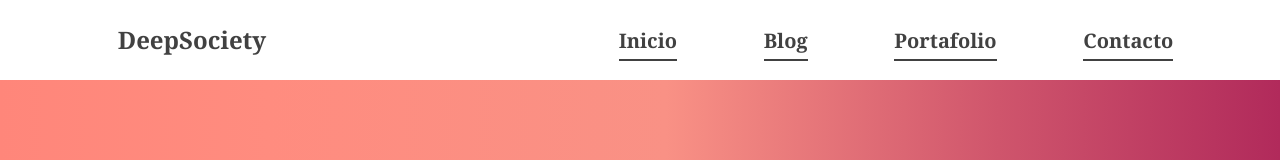
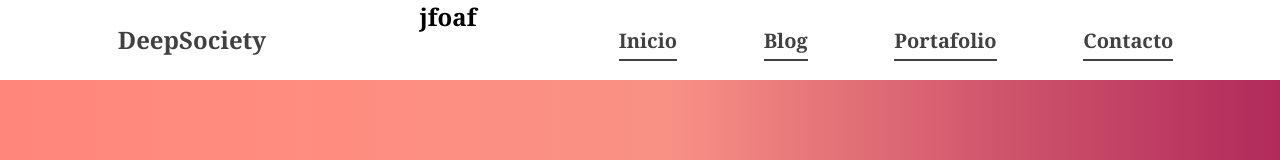
Before and after one commit to Chainsmoker/menu-responsivo-animado, a plain HTML site: page index.html in a window 1280 px wide. Shown: the top 160 px of the page. Drawn offline with Linux system fonts and the light colour scheme.

Commit message:
Update index.html

```diff
--- a/index.html
+++ b/index.html
@@ -15,6 +15,7 @@
             <div class="nav-logo">
                 <h1>DeepSociety</h1>
             </div>
+            <h1>jfoaf</h1>
 
             <ul class="nav-enlaces">
                 <div class="nav-cerrar-icon">
```
